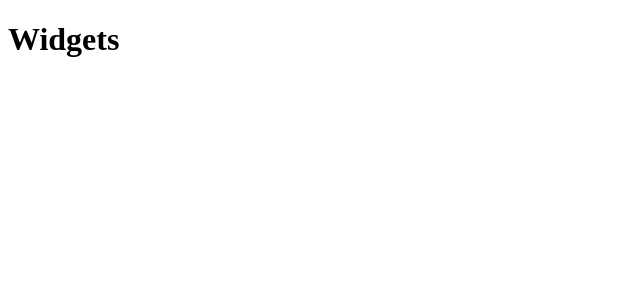
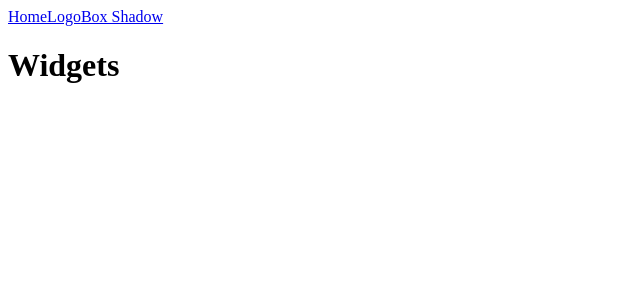
Before and after one commit to Andrewf9001/react-widgets, a React (Create React App) app: page / in a window 1280 px wide. Shown: the top 300 px of the page, without its empty margins (0-640 px from the left). Built offline with nearby package versions, Linux system fonts and the light colour scheme.

Commit message:
added routing, added navbar to app

```diff
--- a/src/components/App.jsx
+++ b/src/components/App.jsx
@@ -2,10 +2,13 @@ import { Route, Routes } from "react-router-dom";
 
 import BoxShadowPage from "./pages/BoxShadowPage";
 import Homepage from "./pages/Homepage";
+import Navbar from "./navigation/Navbar";
 
 const App = () => {
   return (
     <div className="app-container">
+      <Navbar />
+
       <Routes>
         <Route path="/" element={<Homepage />} />
         <Route path="/box-shadow" element={<BoxShadowPage />} />
--- a/src/components/navigation/Navbar.jsx
+++ b/src/components/navigation/Navbar.jsx
@@ -1,7 +1,10 @@
+import { Link, NavLink } from "react-router-dom";
+
 const Navbar = () => {
   return (
     <div className="navbar-container">
-      <h1>navbar</h1>
+      <Link to="/">HomeLogo</Link>
+      <NavLink to="/box-shadow">Box Shadow</NavLink>
     </div>
   );
 };
```
